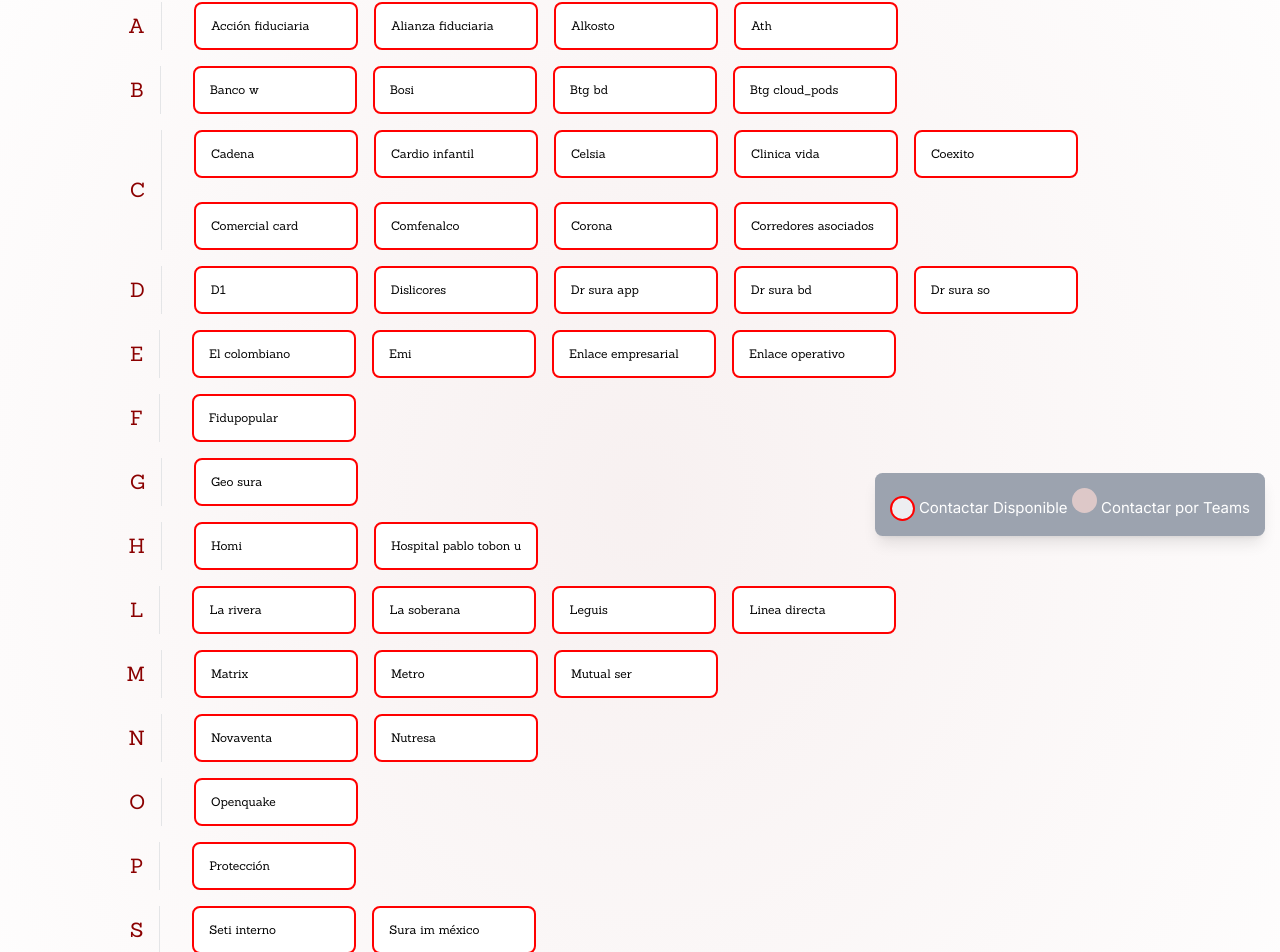
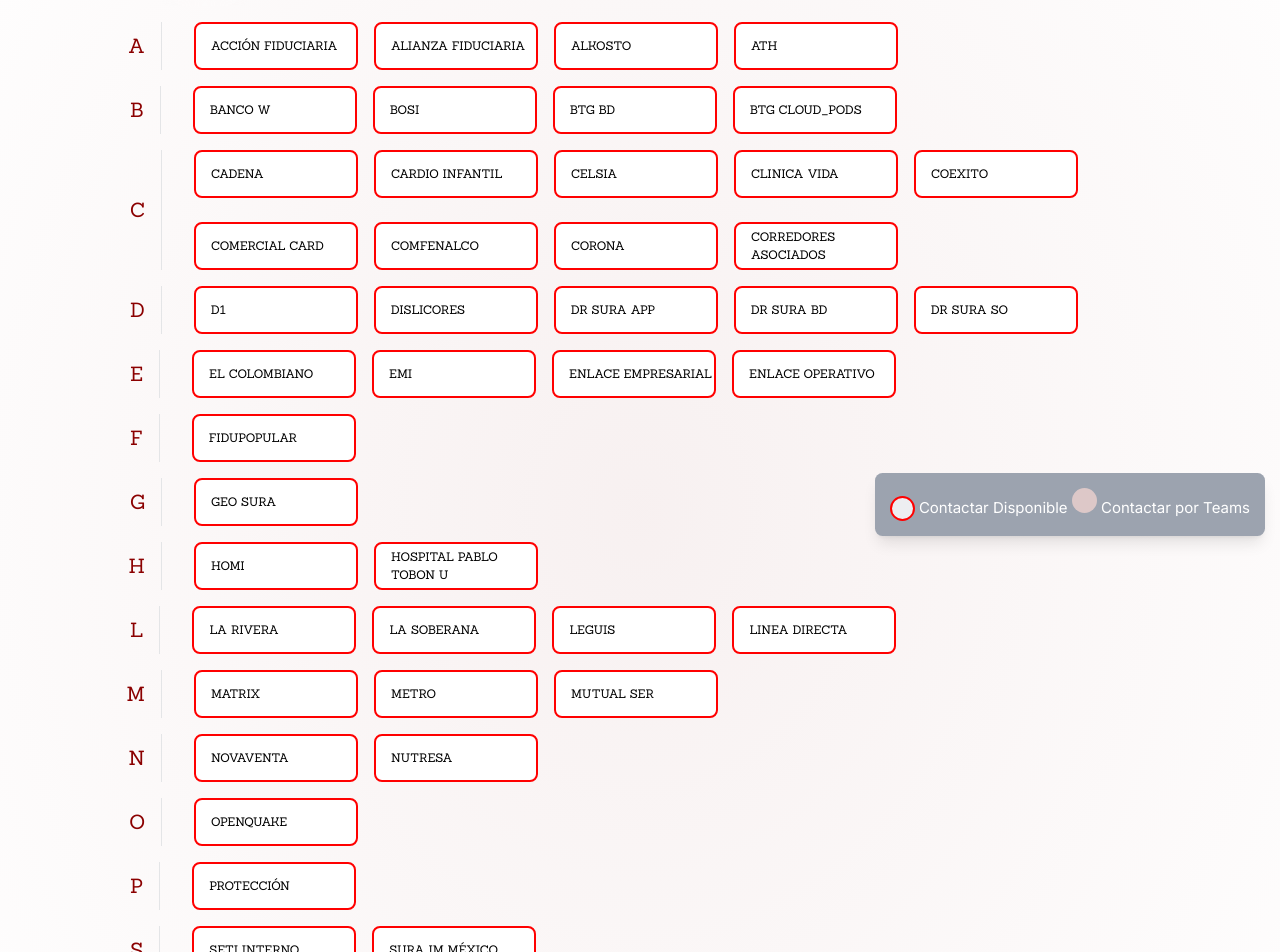
Before and after one commit to AndresMoMa/dispo, a Next.js app: page / in a window 1280 px wide. Shown: the part 249-1201 px from the top of the page. Built offline with nearby package versions, Linux system fonts and the light colour scheme.

Commit message:
Cambios V3

```diff
--- a/src/app/page.tsx
+++ b/src/app/page.tsx
@@ -25,54 +25,55 @@
 
 const clients: MyObject =
   {
-    "Acción fiduciaria": "Echo Nexus",
-    "Alianza fiduciaria": "Echo Nexus",
-    "Alkosto": "Echo Nexus",
-    "Ath": "ATH",
-    "Banco w": "Equipo Cali",
-    "Bosi": "Echo Nexus",
-    "Btg bd": "Synergy",
-    "Btg cloud_pods": "Synergy",
-    "Cadena": "Gryffindor",
-    "Cardio infantil": "Echo Nexus",
-    "Celsia": "Equipo Cali",
-    "Clinica vida": "Gryffindor",
-    "Coexito": "Equipo Cali",
-    "Comercial card": "Gryffindor",
-    "Comfenalco": "Gryffindor",
-    "Corona": "Gryffindor",
-    "Corredores asociados": "Echo Nexus",
+    "ACCIÓN FIDUCIARIA": "Echo Nexus",
+    "ALIANZA FIDUCIARIA": "Echo Nexus",
+    "ALKOSTO": "Echo Nexus",
+    "ATH": "ATH",
+    "BANCO W": "Equipo Cali",
+    "BOSI": "Echo Nexus",
+    "BTG BD": "Synergy",
+    "BTG CLOUD_PODS": "Synergy",
+    "CADENA": "Gryffindor",
+    "CARDIO INFANTIL": "Echo Nexus",
+    "CELSIA": "Equipo Cali",
+    "CLINICA VIDA": "Gryffindor",
+    "COEXITO": "Equipo Cali",
+    "COMERCIAL CARD": "Gryffindor",
+    "COMFENALCO": "Gryffindor",
+    "CORONA": "Gryffindor",
+    "CORREDORES ASOCIADOS": "Echo Nexus",
     "D1": "Echo Nexus",
-    "Dislicores": "Gryffindor",
-    "Dr sura app": "DR Sura APP",
-    "Dr sura bd": "DR Sura BD",
-    "Dr sura so": "Dr Sura SO",
-    "El colombiano": "Gryffindor",
-    "Emi": "Echo Nexus",
-    "Enlace empresarial": "Equipo Cali",
-    "Enlace operativo": "Gryffindor",
-    "Fidupopular": "Echo Nexus",
-    "Geo sura": "Gryffindor",
-    "Homi": "Echo Nexus",
-    "Hospital pablo tobon u": "Echo Nexus",
-    "La rivera": "Echo Nexus",
-    "La soberana": "Echo Nexus",
-    "Leguis": "Echo Nexus",
-    "Linea directa": "Gryffindor",
-    "Matrix": "Echo Nexus",
-    "Metro": "Echo Nexus",
-    "Mutual ser": "Equipo Cali",
-    "Novaventa": "Echo Nexus",
-    "Nutresa": "Gryffindor",
-    "Openquake": "Gryffindor",
-    "Protección": "Echo Nexus",
-    "Seti interno": "Gryffindor",
-    "Sura im méxico": "Equipo Cali",
-    "Tcc": "Gryffindor",
-    "Xm bd": "XM BD",
-    "Xm so": "XM SO",
-    "Zona franca": "Echo Nexus"
+    "DISLICORES": "Gryffindor",
+    "DR SURA APP": "DR Sura APP",
+    "DR SURA BD": "DR Sura BD",
+    "DR SURA SO": "Dr Sura SO",
+    "EL COLOMBIANO": "Gryffindor",
+    "EMI": "Echo Nexus",
+    "ENLACE EMPRESARIAL": "Equipo Cali",
+    "ENLACE OPERATIVO": "Gryffindor",
+    "FIDUPOPULAR": "Echo Nexus",
+    "GEO SURA": "Gryffindor",
+    "HOMI": "Echo Nexus",
+    "HOSPITAL PABLO TOBON U": "Echo Nexus",
+    "LA RIVERA": "Echo Nexus",
+    "LA SOBERANA": "Echo Nexus",
+    "LEGUIS": "Echo Nexus",
+    "LINEA DIRECTA": "Gryffindor",
+    "MATRIX": "Echo Nexus",
+    "METRO": "Echo Nexus",
+    "MUTUAL SER": "Equipo Cali",
+    "NOVAVENTA": "Echo Nexus",
+    "NUTRESA": "Gryffindor",
+    "OPENQUAKE": "Gryffindor",
+    "PROTECCIÓN": "Echo Nexus",
+    "SETI INTERNO": "Gryffindor",
+    "SURA IM MÉXICO": "Equipo Cali",
+    "TCC": "Gryffindor",
+    "XM BD": "XM BD",
+    "XM SO": "XM SO",
+    "ZONA FRANCA": "Echo Nexus"
   }
+
 
 
 
@@ -120,7 +121,7 @@
         <Image
               src="/image.svg"
               alt="Opera"
-              width={70}
+              width={90}
               height={24}
               priority
             />
```
Also changed, not shown: 1 other file (tests, documents, lock files or other folders).
